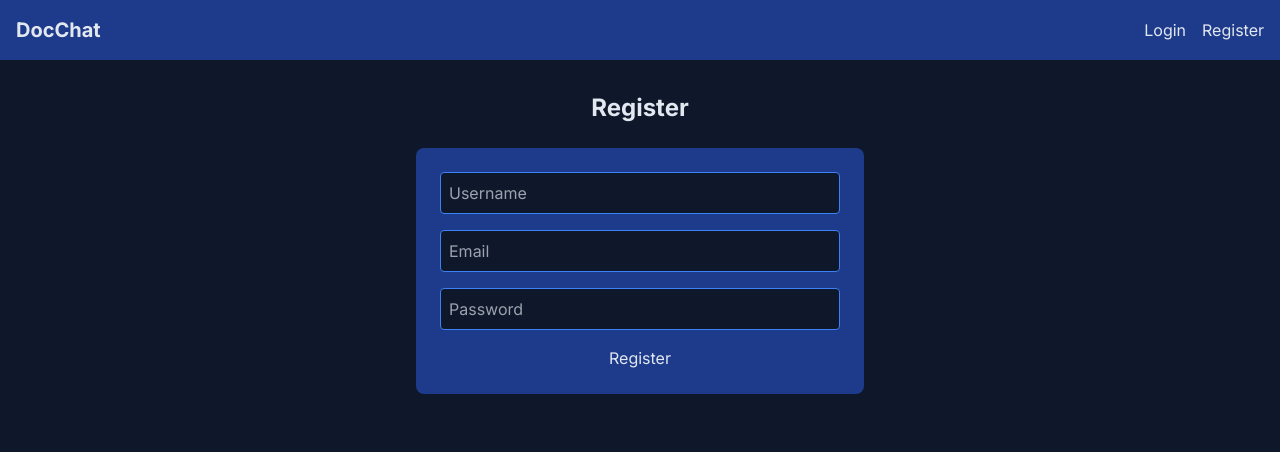
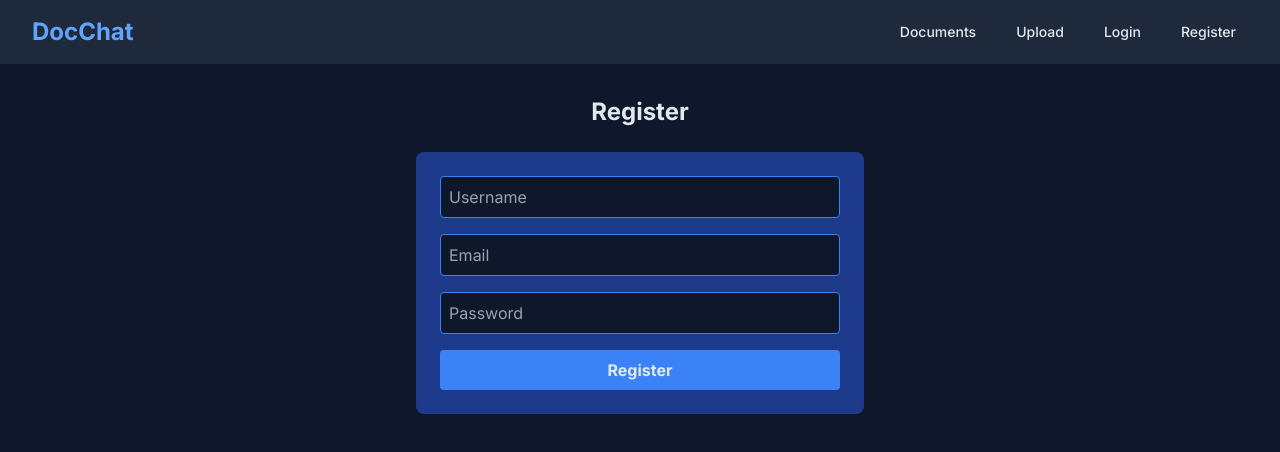
Before and after one commit to Pranav-1100/document-frontend, a Next.js app in the folder document/: page /auth/register in a window 1280 px wide. Shown: the top 452 px of the page. Built offline with nearby package versions, Linux system fonts and the light colour scheme.

Commit message:
commit for added some new frontend and api calling

```diff
--- a/document/app/layout.js
+++ b/document/app/layout.js
@@ -12,7 +12,7 @@ export const metadata = {
 export default function RootLayout({ children }) {
   return (
     <html lang="en">
-      <body className={`${inter.className} bg-background text-text`}>
+      <body className={`${inter.className} bg-background text-text min-h-screen`}>
         <Navbar />
         <main className="container mx-auto px-4 py-8">
           {children}
--- a/document/components/Button.js
+++ b/document/components/Button.js
@@ -1,12 +1,10 @@
-const Button = ({ children, ...props }) => {
+export default function Button({ children, className, ...props }) {
   return (
     <button
-        className="bg-primary hover:bg-secondary text-text font-bold py-2 px-4 rounded transition duration-300"
+      className={`bg-secondary hover:bg-accent text-text font-bold py-2 px-4 rounded transition duration-300 ${className}`}
       {...props}
     >
       {children}
     </button>
-    );
-  };
-
-  export default Button;
+  )
+}
--- /dev/null
+++ b/document/components/DocumentList.js
@@ -0,0 +1,16 @@
+import Link from 'next/link';
+
+export default function DocumentList({ documents }) {
+  return (
+    <div className="grid grid-cols-1 md:grid-cols-2 lg:grid-cols-3 gap-4">
+      {documents.map((doc) => (
+        <Link href={`/documents/${doc.id}`} key={doc.id} className="block">
+          <div className="bg-primary p-4 rounded-lg hover:bg-secondary transition duration-300">
+            <h3 className="text-lg font-semibold mb-2">{doc.title}</h3>
+            <p className="text-sm text-gray-300">{doc.description}</p>
+          </div>
+        </Link>
+      ))}
+    </div>
+  );
+}
--- a/document/components/Input.js
+++ b/document/components/Input.js
@@ -1,10 +1,8 @@
-const Input = ({ ...props }) => {
-    return (
-      <input
-        className="w-full p-2 mb-4 bg-background border border-secondary rounded text-text focus:outline-none focus:border-accent"
-        {...props}
-      />
-    );
-  };
-
-  export default Input;
+export default function Input({ className, ...props }) {
+  return (
+    <input
+      className={`w-full p-2 mb-4 bg-background border border-secondary rounded text-text focus:outline-none focus:border-accent ${className}`}
+      {...props}
+    />
+  )
+}
--- a/document/components/Navbar.js
+++ b/document/components/Navbar.js
@@ -1,23 +1,65 @@
+'use client'
+
 import Link from 'next/link';
+import { useState } from 'react';
+import { FiMenu, FiX } from 'react-icons/fi';
 
-const Navbar = () => {
+export default function Navbar() {
+  const [isOpen, setIsOpen] = useState(false);
+
   return (
-    <nav className="bg-primary p-4">
-      <div className="container mx-auto flex justify-between items-center">
-        <Link href="/" className="text-xl font-bold text-text">
+    <nav className="bg-surface">
+      <div className="max-w-7xl mx-auto px-4 sm:px-6 lg:px-8">
+        <div className="flex items-center justify-between h-16">
+          <div className="flex items-center">
+            <Link href="/" className="text-2xl font-bold text-accent">
               DocChat
             </Link>
-        <div className="space-x-4">
-          <Link href="/auth/login" className="text-text hover:text-accent">
+          </div>
+          <div className="hidden md:block">
+            <div className="ml-10 flex items-baseline space-x-4">
+              <Link href="/documents" className="text-text hover:text-accent px-3 py-2 rounded-md text-sm font-medium">
+                Documents
+              </Link>
+              <Link href="/documents/upload" className="text-text hover:text-accent px-3 py-2 rounded-md text-sm font-medium">
+                Upload
+              </Link>
+              <Link href="/auth/login" className="text-text hover:text-accent px-3 py-2 rounded-md text-sm font-medium">
                 Login
               </Link>
-          <Link href="/auth/register" className="text-text hover:text-accent">
+              <Link href="/auth/register" className="text-text hover:text-accent px-3 py-2 rounded-md text-sm font-medium">
                 Register
               </Link>
             </div>
           </div>
+          <div className="md:hidden">
+            <button
+              onClick={() => setIsOpen(!isOpen)}
+              className="inline-flex items-center justify-center p-2 rounded-md text-accent hover:text-white hover:bg-primary focus:outline-none focus:ring-2 focus:ring-offset-2 focus:ring-offset-gray-800 focus:ring-white"
+            >
+              {isOpen ? <FiX className="block h-6 w-6" /> : <FiMenu className="block h-6 w-6" />}
+            </button>
+          </div>
+        </div>
+      </div>
+      {isOpen && (
+        <div className="md:hidden">
+          <div className="px-2 pt-2 pb-3 space-y-1 sm:px-3">
+            <Link href="/documents" className="text-text hover:text-accent block px-3 py-2 rounded-md text-base font-medium">
+              Documents
+            </Link>
+            <Link href="/documents/upload" className="text-text hover:text-accent block px-3 py-2 rounded-md text-base font-medium">
+              Upload
+            </Link>
+            <Link href="/auth/login" className="text-text hover:text-accent block px-3 py-2 rounded-md text-base font-medium">
+              Login
+            </Link>
+            <Link href="/auth/register" className="text-text hover:text-accent block px-3 py-2 rounded-md text-base font-medium">
+              Register
+            </Link>
+          </div>
+        </div>
+      )}
     </nav>
   );
-};
-
-export default Navbar;
+}
--- a/document/tailwind.config.js
+++ b/document/tailwind.config.js
@@ -11,6 +11,7 @@ module.exports = {
         primary: '#1E3A8A',
         secondary: '#3B82F6',
         background: '#0F172A',
+        surface: '#1E293B',
         text: '#E2E8F0',
         accent: '#60A5FA',
       },
```
Also changed, not shown: document/utils/api.js (added, +68 -0 lines). Lines whose indentation alone changed are shown as unchanged.
